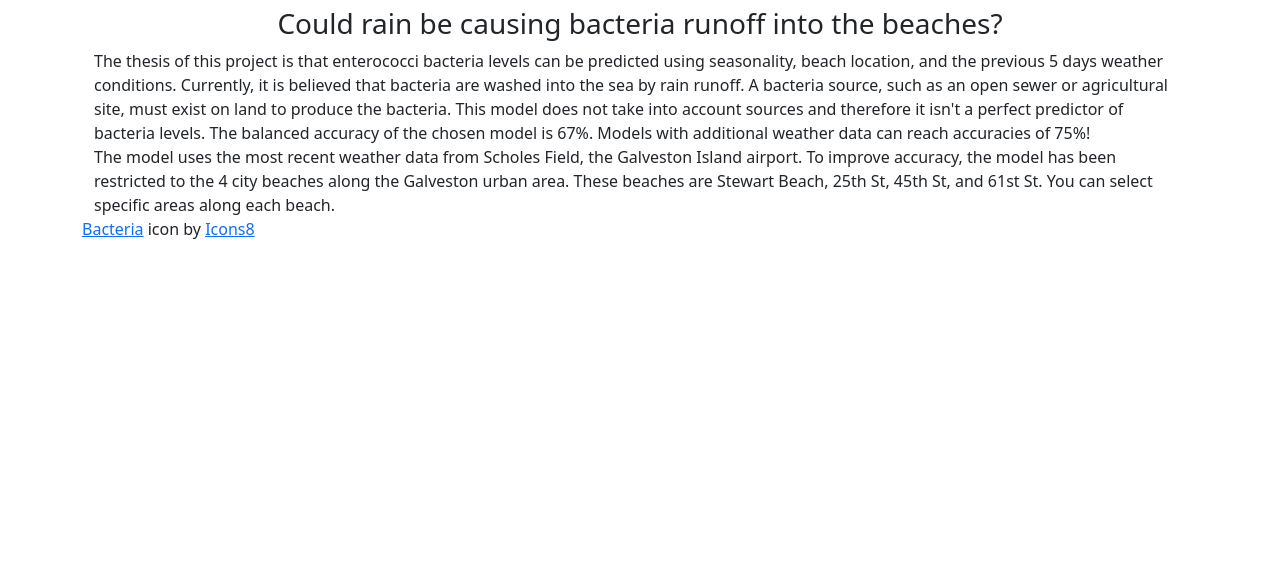
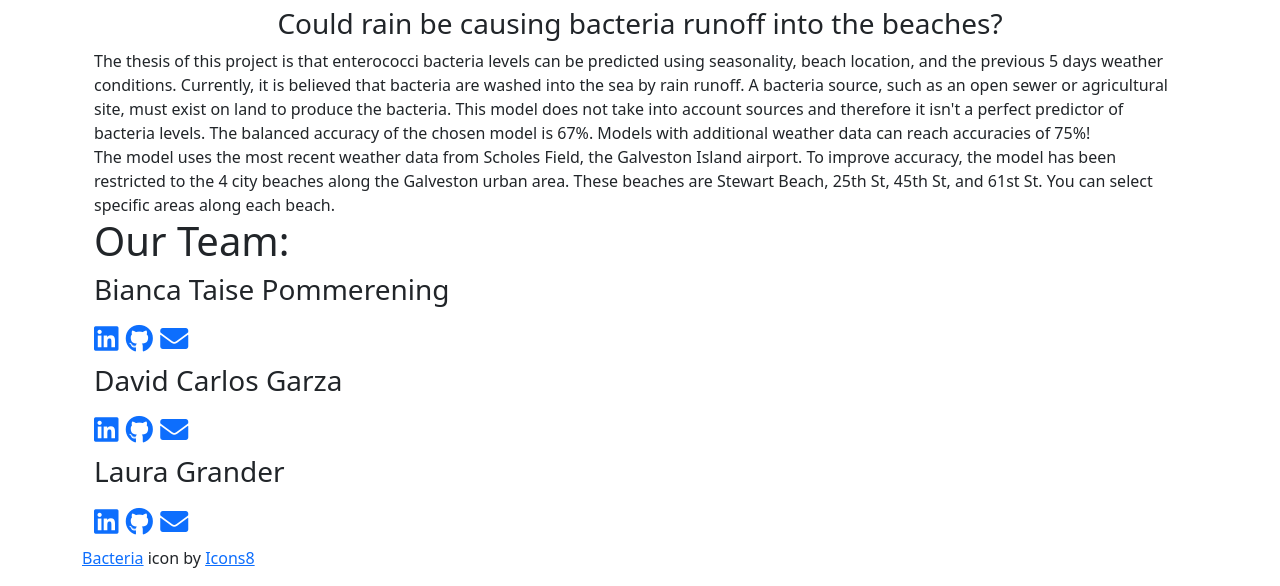
Before and after one commit to david-garza/enterococci_prediction_analysis, a Flask app: template app/templates/index.html in a window 1280 px wide. Shown: the part 535-1121 px from the top of the page. Before the commit the page ends 774 px from the top, so only its background shows below. Run offline with Flask 2, Linux system fonts and the light colour scheme; the template is opened without the code that fills it, so the values that code supplies are empty; some libraries are stand-ins or nearby versions.

Commit message:
added footer contact information

```diff
--- a/app/templates/index.html
+++ b/app/templates/index.html
@@ -15,6 +15,11 @@
 
   <!-- User Define Style Sheet -->
   <link rel="stylesheet" href="{{ url_for('static', filename='styles/style.css') }}">
+
+  <!-- Font Awesome -->
+  <link rel="stylesheet" href="https://use.fontawesome.com/releases/v5.8.1/css/all.css"
+    integrity="sha384-50oBUHEmvpQ+1lW4y57PTFmhCaXp0ML5d60M1M7uH2+nqUivzIebhndOJK28anvf" crossorigin="anonymous" />
+
 </head>
 
 <body>
@@ -207,6 +212,47 @@
     <!-- EDA / Tabelau-->
 
     <!-- References -->
+    <!-- References -->
+
+    <!-- Contact Information -->
+    <footer>
+
+      <div class="container">
+        <div class="row">
+          <h1>Our Team:</h1>
+
+          <div col-md-2>
+            <h3 class="intro subtitle">
+              <p>Bianca Taise Pommerening</p>
+              <a href="https://www.linkedin.com/in/biancataisepommerening" class="social-icon""><i class=" fab
+                fa-linkedin"></i></a>
+              <a href="https://github.com/BiancaTaisePommerening" class="social-icon"><i
+                  class="fab fa-github"></i></a>
+              <a href="mailto:<biancataisep@gmail.com>" class="social-icon"><i class="fas fa-envelope"></i></a>
+            </h3>
+          </div>
+          <div col-md-2>
+            <h3 class="intro subtitle">
+              <p>David Carlos Garza</p>
+              <a href="https://www.linkedin.com/in/davidcarlosgarza/" class="social-icon"><i
+                  class="fab fa-linkedin"></i></a>
+              <a href="https://github.com/david-garza" class="social-icon"><i class="fab fa-github"></i></a>
+              <a href="mailto:<david.c.garza@outlook.com>" class="social-icon"><i class="fas fa-envelope"></i></a>
+            </h3>
+          </div>
+          <div col-md-2>
+            <h3 class="intro subtitle">
+              <p>Laura Grander</p>
+              <a href="https://www.linkedin.com/in/lauragrander/" class="social-icon"><i
+                  class="fab fa-linkedin"></i></a>
+              <a href="https://github.com/lgrander" class="social-icon"><i class="fab fa-github"></i></a>
+              <a href="mailto:<lauragrander@gmail.com>" class="social-icon"><i class="fas fa-envelope"></i></a>
+            </h3>
+          </div>
+        </div>
+      </div>
+
+    </footer>
     <!-- Contact Information -->
 
     <!-- Element to hold prediction values returned by flask -->
```
